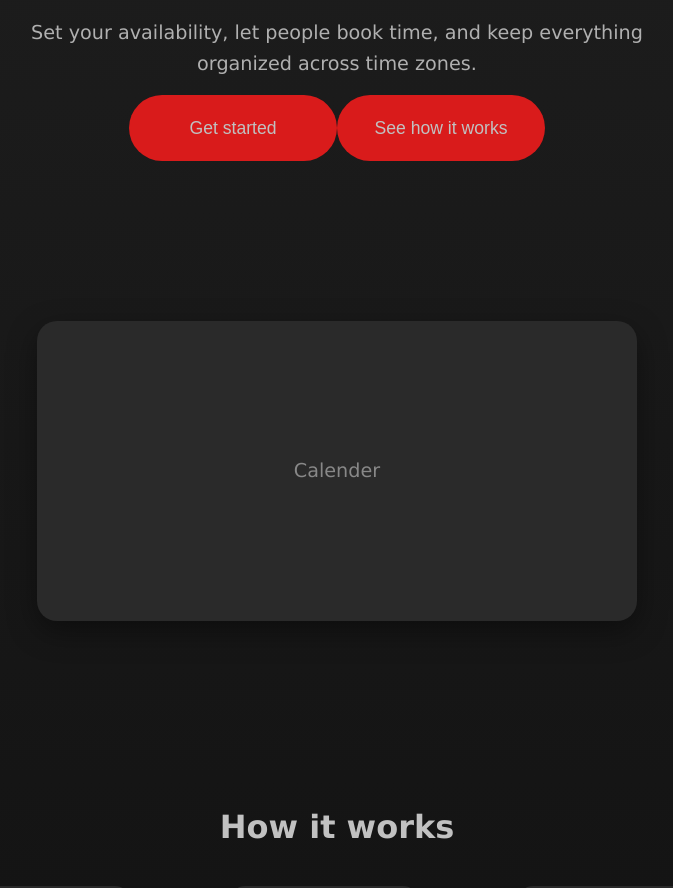
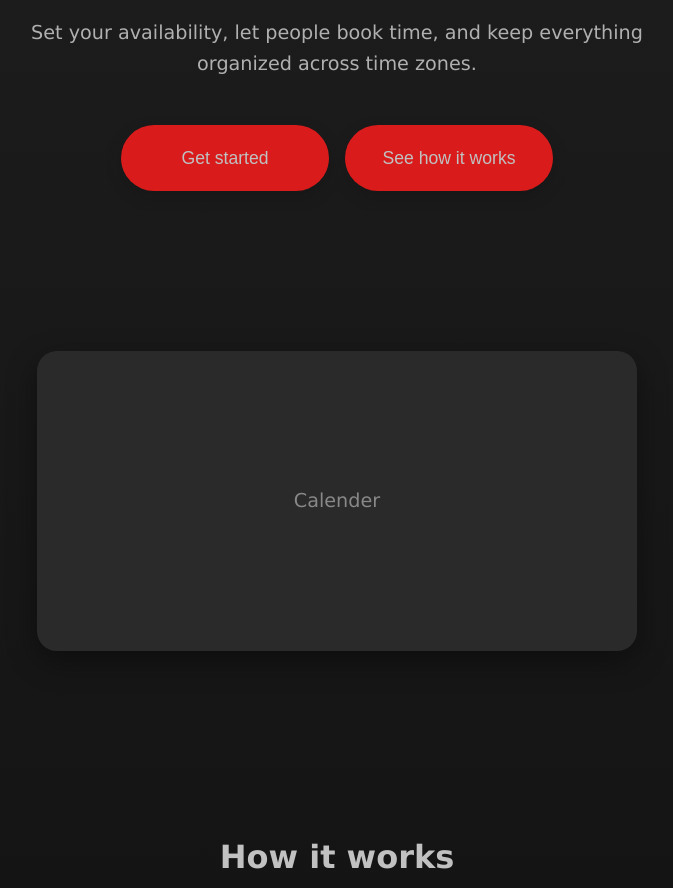
Before and after one commit to WiktorM413/meeting-scheduling-platform, a React (Vite) app in the folder frontend/: page /home in a window 1280 px wide. Shown: the part 245-1133 px from the top of the page, without its empty margins (303-976 px from the left). Built offline with nearby package versions, Linux system fonts and the light colour scheme; no server answers.

Commit message:
Add animations to Components and move msp-home-headers and msp-home-button-group rulesets into the msp-home-hero

```diff
--- a/frontend/src/Components/style.scss
+++ b/frontend/src/Components/style.scss
@@ -1,4 +1,20 @@
 @import "../variables.scss";
+
+// Animations
+
+@keyframes subtleBob
+{
+	0%, 100%
+	{
+		transform: translateY(0);
+	}
+	50%
+	{
+		transform: translateY(3px);
+	}
+}
+
+// Style
 
 .msp-form-field
 {
@@ -46,12 +62,14 @@
 	border-radius: 40px;
 	font-size: 1.1rem;
 	color: $font-light;
-	transition: 0.5s;
+	transition: transform 0.2s ease, background-color 0.2s ease, box-shadow 0.2s ease;
+	box-shadow: 0 6px 18px rgba(0, 0, 0, 0.14);
 
 	&:hover
 	{
+		transform: translateY(-2px);
 		background-color: $button-color-hover;
-		transition: 0.5s;
+		box-shadow: 0 10px 22px rgba(0, 0, 0, 0.18);
 		cursor: pointer;
 	}
 }
@@ -60,6 +78,10 @@
 {
 	font-size: 1.5rem;
 	color: #666;
+	display: flex;
+	align-items: center;
+	justify-content: center;
+	animation: subtleBob 1.5s ease-in-out infinite;
 }
 
 .msp-list-step
@@ -69,4 +91,30 @@
 	border-radius: 15px;
 	color: #ddd;
 	font-size: 1rem;
+	transition: transform 0.2s ease, box-shadow 0.2s ease;
+
+	&:hover
+	{
+		transform: translateY(-2px);
+		box-shadow: 0 10px 22px rgba(0, 0, 0, 0.18);
+	}
 }
+
+
+@media (prefers-reduced-motion: reduce)
+{
+	.msp-home-hero,
+	.msp-home-preview,
+	.msp-home-how-it-works,
+	.msp-list-arrow
+	{
+		animation: none;
+	}
+
+	.msp-button,
+	.msp-home-calendar,
+	.msp-list-step
+	{
+		transition: none;
+	}
+}
--- a/frontend/src/Home/style.scss
+++ b/frontend/src/Home/style.scss
@@ -69,7 +69,6 @@
 		align-items: center;
 		text-align: center;
 		padding: 120px 0 80px 0;
-	}
 
 		.msp-home-headers
 		{
@@ -91,6 +90,7 @@
 				line-height: 1.6;
 			}
 
+		}
 		.msp-home-button-group
 		{
 			display: flex;
@@ -98,6 +98,7 @@
 			margin-top: 30px
 		}
 	}
+
 
 	.msp-home-preview
 	{
```
Lines whose indentation alone changed are shown as unchanged.
